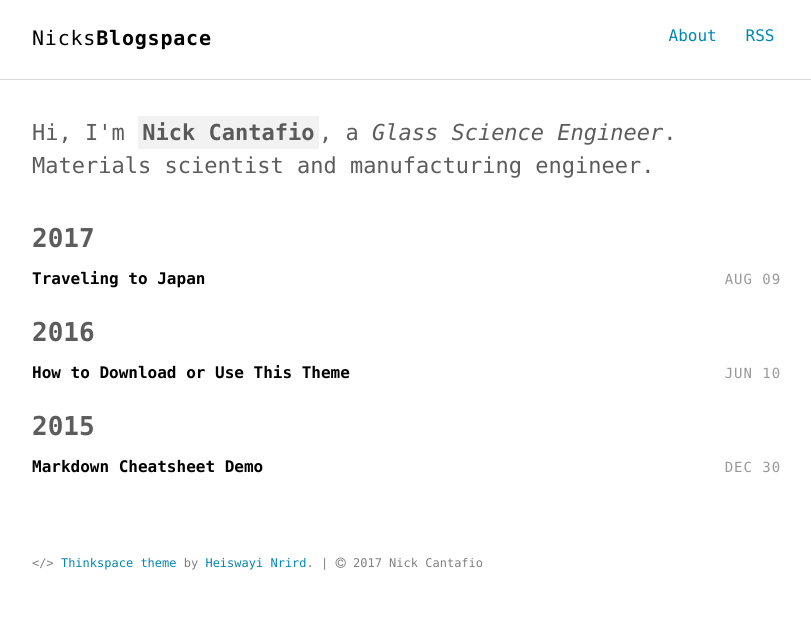
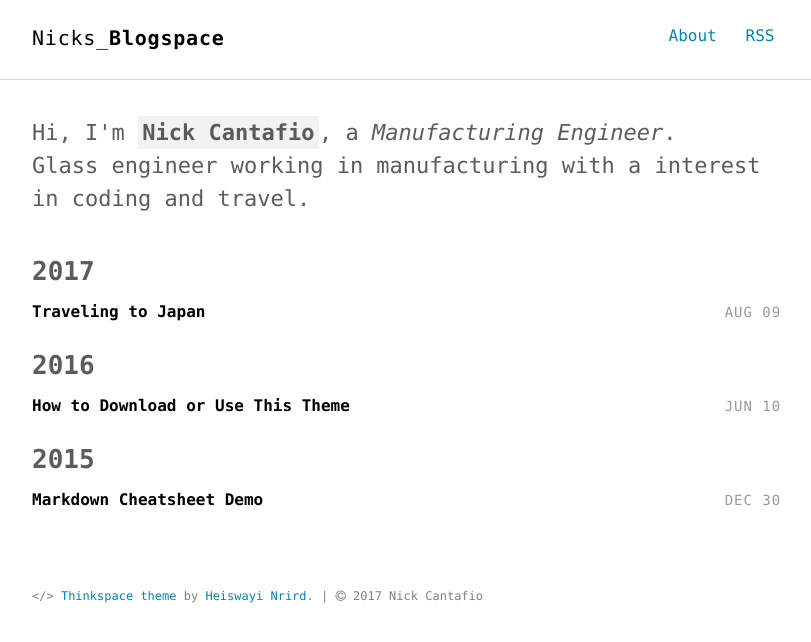
Before and after one commit to nickcanny/nickcanny.github.io, a Jekyll site: the page built from index.html, in a window 1280 px wide. Shown: the top 642 px of the page, without its empty margins (232-1043 px from the left). Built offline with Jekyll 4.4.1, drawn with Linux system fonts in a browser that asks for light colours.

Commit message:
Update _config.yml

```diff
--- a/_config.yml
+++ b/_config.yml
@@ -1,6 +1,6 @@
 
 # SEO settings
-title: "Nicks"
+title: "Nicks_"
 title2: "Blogspace" # default: ""
 description: "Trying to be a miniamalist a technical writer."
 keywords: "Jekyll, theme, free, download, SEO, blog, web, minimalist, thinkspace, GES, Alfred, Alfred Univeristy, Nick"
@@ -30,10 +30,10 @@ sass:
 # Author settings
 author:
   name     : "Nick Cantafio"
-  job      : "Glass Science Engineer"
-  bio      : "Materials scientist and manufacturing engineer."
+  job      : "Manufacturing Engineer"
+  bio      : "Glass engineer working in manufacturing with a interest in coding and travel."
   thumb    : /images/author.jpg
-  email    : hnrird@gmail.com
+  email    : ntcnatafio@gmail.com
   url      : http://nickcanny.github.io
   github   : http://github.com/nickcanny
   #twitter  : http://twitter.com/HeiswayiNrird
```
